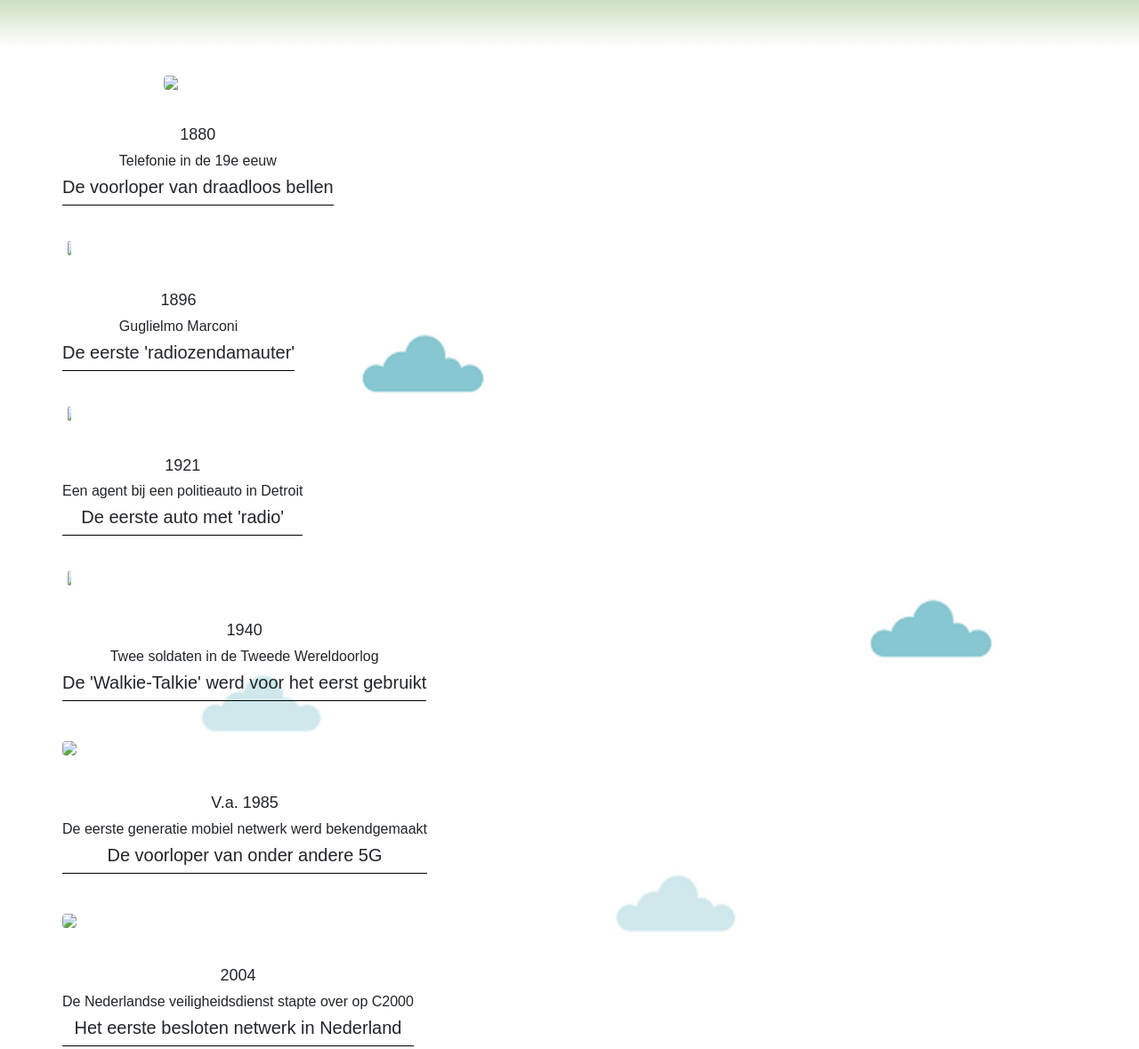
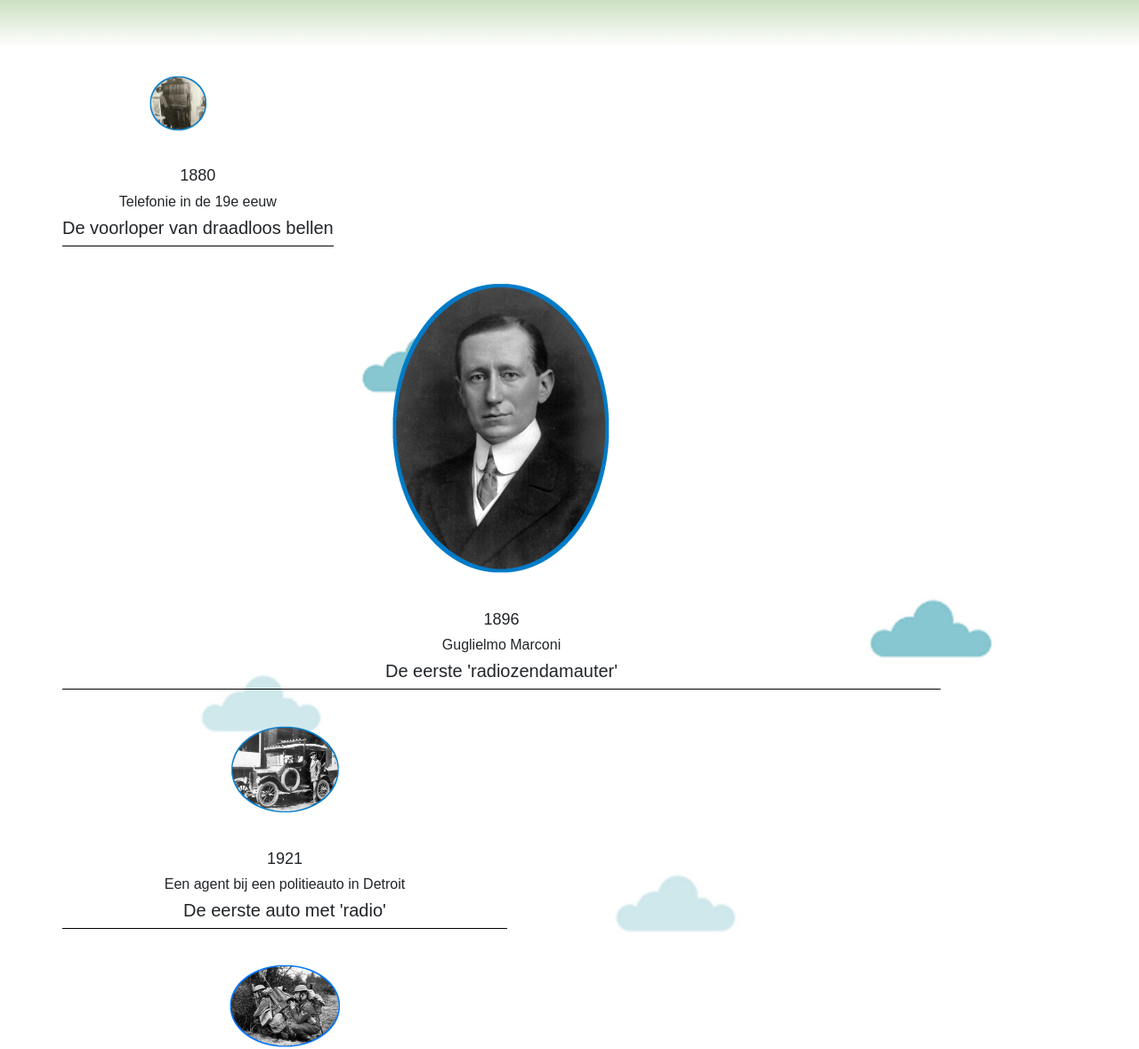
Before and after one commit to lukaszijlstra/Antennebureau, a plain HTML site: page Antennebureau/wwwroot/Index.html in a window 1280 px wide. Shown: the part 153-1332 px from the top of the page at 89% size. Drawn offline with nearby package versions, Linux system fonts and the light colour scheme.

Commit message:
Homepage links

```diff
--- a/Antennebureau/wwwroot/Index.html
+++ b/Antennebureau/wwwroot/Index.html
@@ -26,10 +26,12 @@
         <div class="row">
             <div class=".col-xs-">
                 <p class="divided">
-                    <img src="Telefoniste_-_1880.png" class="rounded mx-auto d-block">
-                    <div class="divider">
-                        <span></span><h3>1880</h3><span></span><h4>Telefonie in de 19e eeuw</h4><span></span><h5>De voorloper van draadloos bellen</h5><span></span>
-                    </div>
+                    <a href="Straalverbindingen.html" role="button">
+                        <img src="/Images/Homepage/Telefoniste_-_1880.png" class=" rounded mx-auto d-block">
+                    </a>
+                        <div class="divider">
+                            <span></span><h3>1880</h3><span></span><h4>Telefonie in de 19e eeuw</h4><span></span><h5>De voorloper van draadloos bellen</h5><span></span>
+                        </div>
                 </p>
                 <span class="vl"></span>
             </div>
@@ -43,7 +45,7 @@
             <div class=".col-xs-">
                 <p class="divided">
                     <a href="Guglielmo.html" role="button">
-                        <img src="Guglielmo.png" class="rounded mx-auto d-block">
+                        <img src="/Images/Homepage/1896_-_Marconi.png" class="rounded mx-auto d-block">
                     </a>
                     <div class="divider">
                         <span></span><h3>1896</h3><span></span><h4>Guglielmo Marconi</h4><span></span><h5>De eerste 'radiozendamauter'</h5><span></span>
@@ -60,7 +62,7 @@
             <div class=".col-xs-">
                 <p class="divided">
                     <a href="Semafoon.html" role="button">
-                        <img src="Detroit_politieauto_-_1921.png" class="rounded mx-auto d-block">
+                        <img src="/Images/Homepage/Detroit_politieauto_-_1921.png" class="rounded mx-auto d-block">
                     </a>
                         <div class="divider">
                             <span></span><h3>1921</h3><span></span><h4>Een agent bij een politieauto in Detroit</h4><span></span><h5>De eerste auto met 'radio'</h5><span></span>
@@ -77,7 +79,7 @@
             <div class=".col-xs-">
                 <p class="divided">
                     <a href="Portofoon.html" role="button">
-                        <img src="1940_-_soldaten_met_walkie_talkie.png" class="rounded mx-auto d-block">
+                        <img src="/Images/Homepage/1940_-_soldaten_met_walkie_talkie.png" class="rounded mx-auto d-block">
                     </a>
                         <div class="divider">
                             <span></span><h3>1940</h3><span></span><h4>Twee soldaten in de Tweede Wereldoorlog</h4><span></span><h5>De 'Walkie-Talkie' werd voor het eerst gebruikt</h5><span></span>
@@ -92,8 +94,8 @@
         <div class="row">
             <div class=".col-xs-">
                 <p class="divided">
-                    <a href="Straalverbindingen.html" role="button">
-                        <img src="Generaties_netwerken_-_1985.png" class="rounded mx-auto d-blocke">
+                    <a href="" role="button">
+                        <img src="/Images/Homepage/Generaties_netwerken_-_1985.png" class="rounded mx-auto d-block">
                     </a>
                         <div class="divider">
                             <span></span><h3>V.a. 1985</h3><span></span><h4>De eerste generatie mobiel netwerk werd bekendgemaakt</h4><span></span><h5>De voorloper van onder andere 5G</h5><span></span>
@@ -109,7 +111,7 @@
             <div class=".col-xs-">
                 <p class="divided">
                     <a href="C2000.html" role="button">
-                        <img src="2004_-_NL_Veiligheidsdienst.png" class="rounded mx-auto d-blocke">
+                        <img src="/Images/Homepage/2004_-_NL_Veiligheidsdienst.png" class="rounded mx-auto d-block">
                     </a>
                         <div class="divider">
                             <span></span><h3>2004</h3><span></span><h4>De Nederlandse veiligheidsdienst stapte over op C2000</h4><span></span><h5>Het eerste besloten netwerk in Nederland</h5><span></span>
```
Also changed, not shown: Antennebureau/wwwroot/C2000.html (+6 -5 lines), Antennebureau/wwwroot/Guglielmo.html (+4 -1 lines), Antennebureau/wwwroot/Portofoon.html (+6 -5 lines), Antennebureau/wwwroot/Semafoon.html (+6 -5 lines), Antennebureau/wwwroot/Straalverbindingen.html (+8 -7 lines), Antennebureau/wwwroot/Images/Homepage/1896_-_Marconi.png (added), Antennebureau/wwwroot/Images/Homepage/1940_-_soldaten_met_walkie_talkie.png (added), Antennebureau/wwwroot/Images/Homepage/2004_-_NL_Veiligheidsdienst.png (added), Antennebureau/wwwroot/Images/Homepage/Detroit_politieauto_-_1921.png (added), Antennebureau/wwwroot/Images/Homepage/Generaties_netwerken_-_1985.png (added), Antennebureau/wwwroot/Images/Homepage/Telefoniste_-_1880.png (added), 1 other file.
